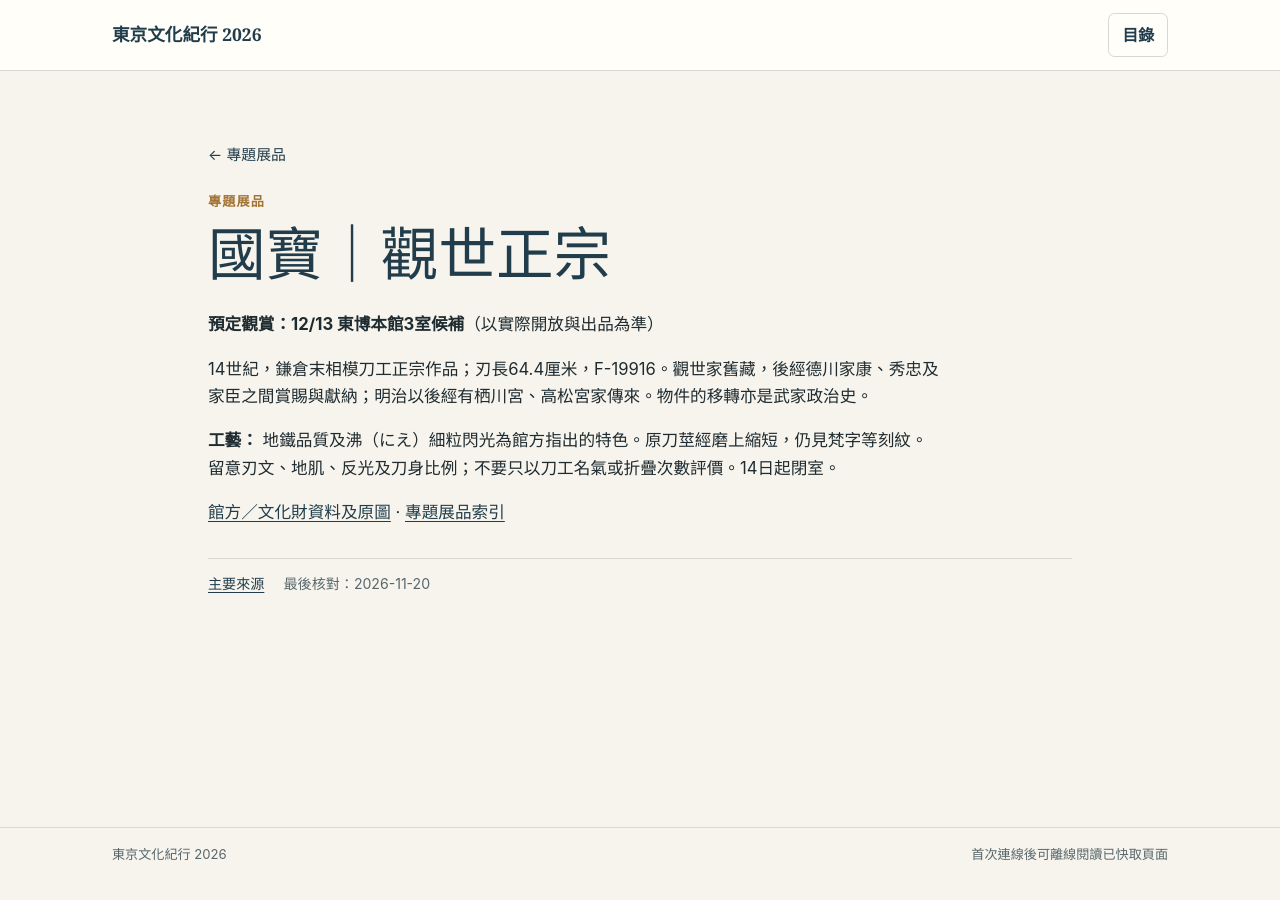
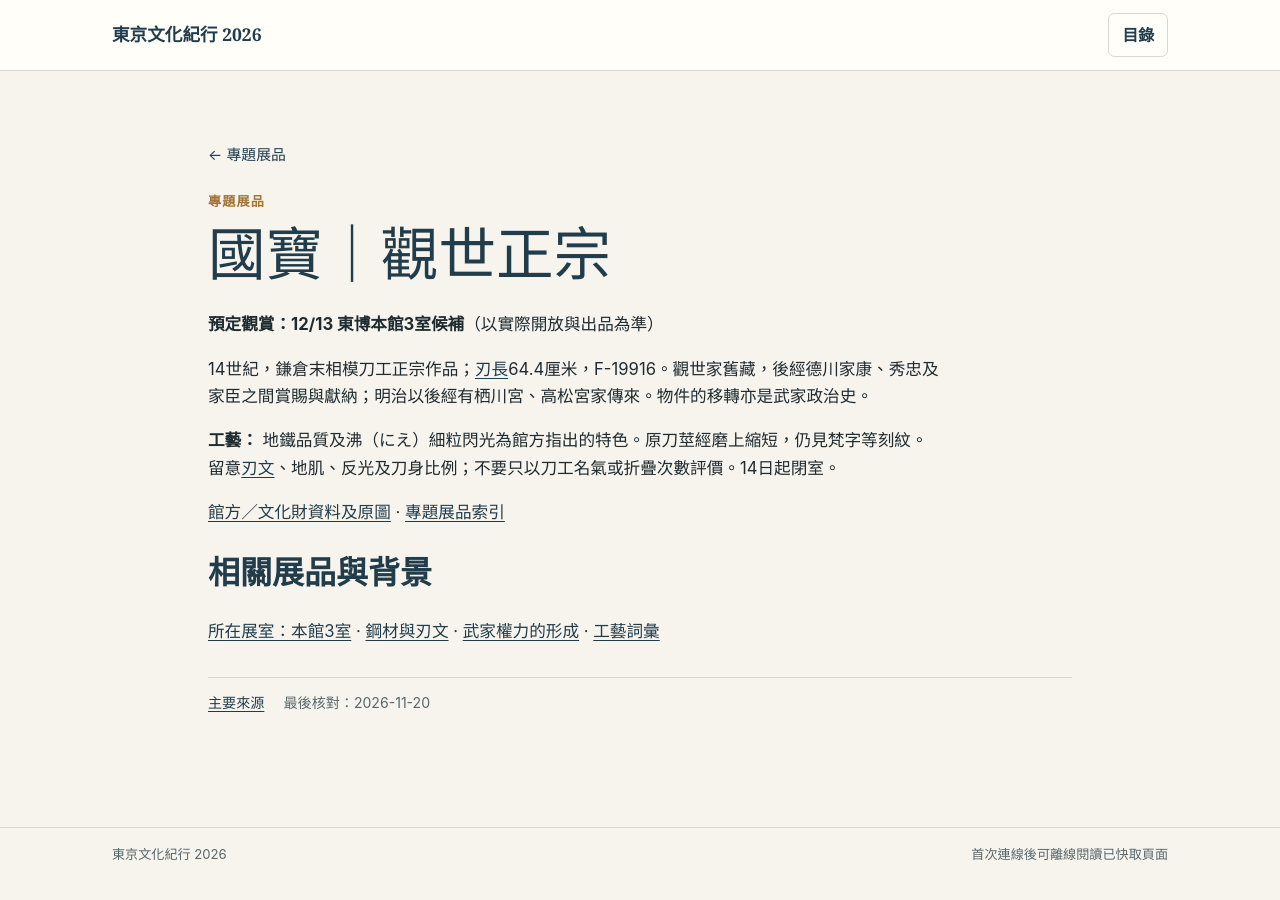
Before and after one commit to davetwchiu/tokyo-culture-trip-2026, a Jekyll site: the page built from content/works/kanze-masamune.md, in a window 1280 px wide. Built offline with Jekyll 4.4.1, drawn with Linux system fonts in a browser that asks for light colours.

Commit message:
Link kanze-masamune object to museum and interpretive context

```diff
--- a/content/works/kanze-masamune.md
+++ b/content/works/kanze-masamune.md
@@ -16,8 +16,12 @@ offline: true
 
 **預定觀賞：12/13 東博本館3室候補**（以實際開放與出品為準）
 
-14世紀，鎌倉末相模刀工正宗作品；刃長64.4厘米，F-19916。觀世家舊藏，後經德川家康、秀忠及家臣之間賞賜與獻納；明治以後經有栖川宮、高松宮家傳來。物件的移轉亦是武家政治史。
+14世紀，鎌倉末相模刀工正宗作品；[刃長](/tokyo-culture-trip-2026/history/craft/#swords)64.4厘米，F-19916。觀世家舊藏，後經德川家康、秀忠及家臣之間賞賜與獻納；明治以後經有栖川宮、高松宮家傳來。物件的移轉亦是武家政治史。
 
-**工藝：** 地鐵品質及沸（にえ）細粒閃光為館方指出的特色。原刀莖經磨上縮短，仍見梵字等刻紋。留意刃文、地肌、反光及刀身比例；不要只以刀工名氣或折疊次數評價。14日起閉室。
+**工藝：** 地鐵品質及沸（にえ）細粒閃光為館方指出的特色。原刀莖經磨上縮短，仍見梵字等刻紋。留意[刃文](/tokyo-culture-trip-2026/history/craft/#swords)、地肌、反光及刀身比例；不要只以刀工名氣或折疊次數評價。14日起閉室。
 
 [館方／文化財資料及原圖](https://emuseum.nich.go.jp/detail?content_base_id=100185&langId=ja) · [專題展品索引](../)
+
+## 相關展品與背景
+
+[所在展室：本館3室](/tokyo-culture-trip-2026/museums/tokyo-national-museum/buildings/honkan/#metal-room) · [鋼材與刃文](/tokyo-culture-trip-2026/history/craft/#swords) · [武家權力的形成](/tokyo-culture-trip-2026/history/political/#bakufu) · [工藝詞彙](/tokyo-culture-trip-2026/craft-glossary/)
```
